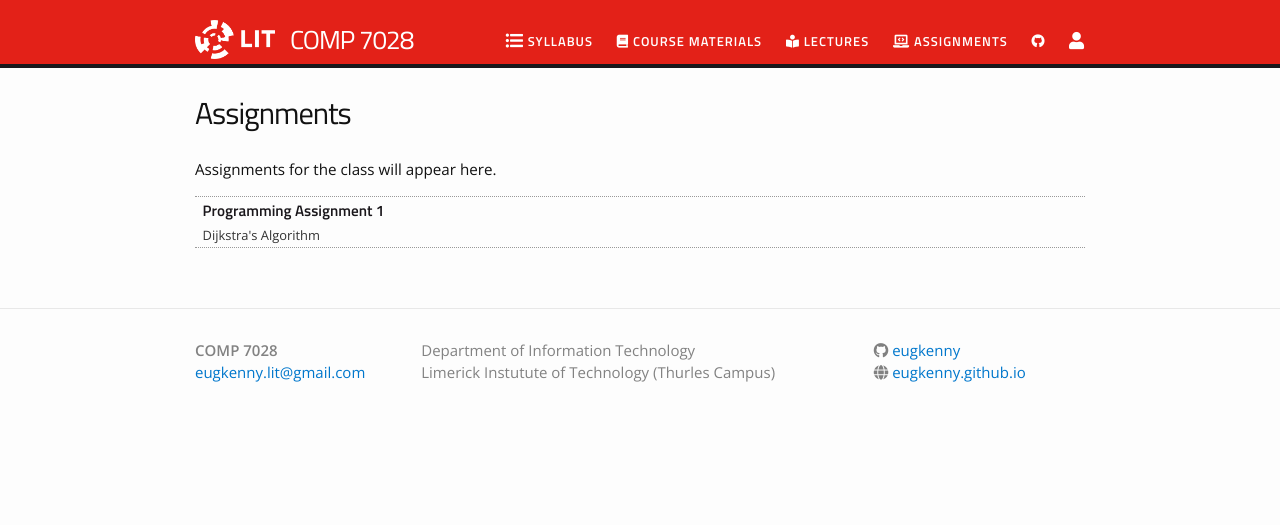
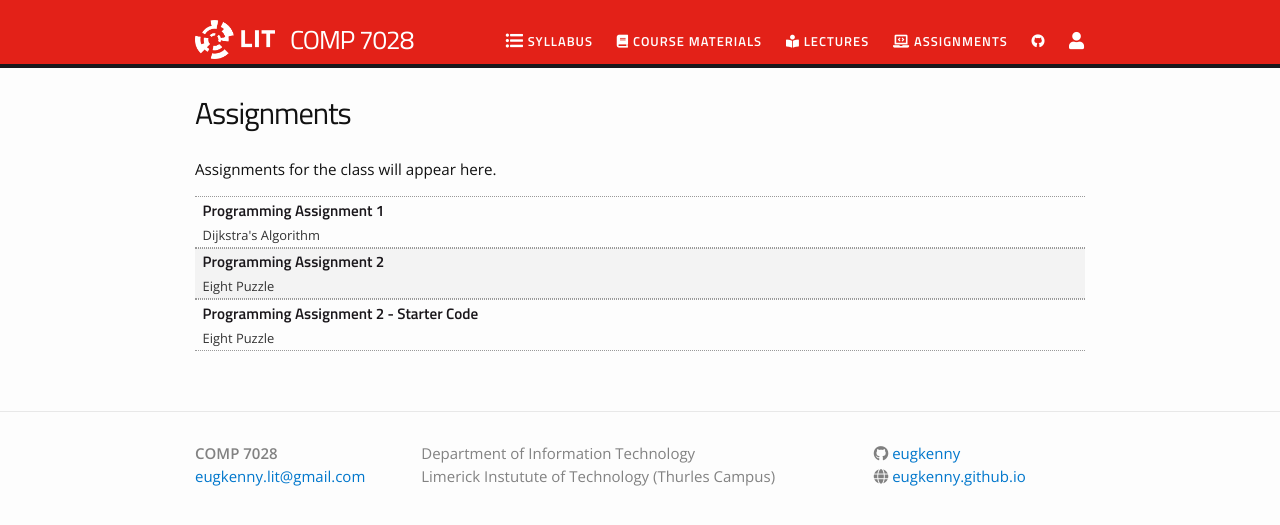
Before and after one commit to eugkenny/COMP7028, a Jekyll site: the page built from assignments.md, in a window 1280 px wide. Shown: the top 525 px of the page. Built offline with Jekyll 4.4.1, drawn with Linux system fonts in a browser that asks for light colours; nearby versions of some CDN libraries.

Commit message:
Assignment 2

```diff
--- a/_data/assignments.yml
+++ b/_data/assignments.yml
@@ -12,3 +12,13 @@
   filename: Assignment 1 - Dijkstra's Algorithm.pdf
   dirname: assignments
   tldr: "Dijkstra's Algorithm"
+
+- title: "Programming Assignment 2"
+  filename: Assignment 2 - Search.pdf
+  dirname: assignments
+  tldr: "Eight Puzzle"
+
+- title: "Programming Assignment 2 - Starter Code	"
+  filename: EightPuzzle.zip
+  dirname: assignments
+  tldr: "Eight Puzzle"
```
Also changed, not shown: _data/lectures.yml (line endings or trailing spaces), 2 other files.
